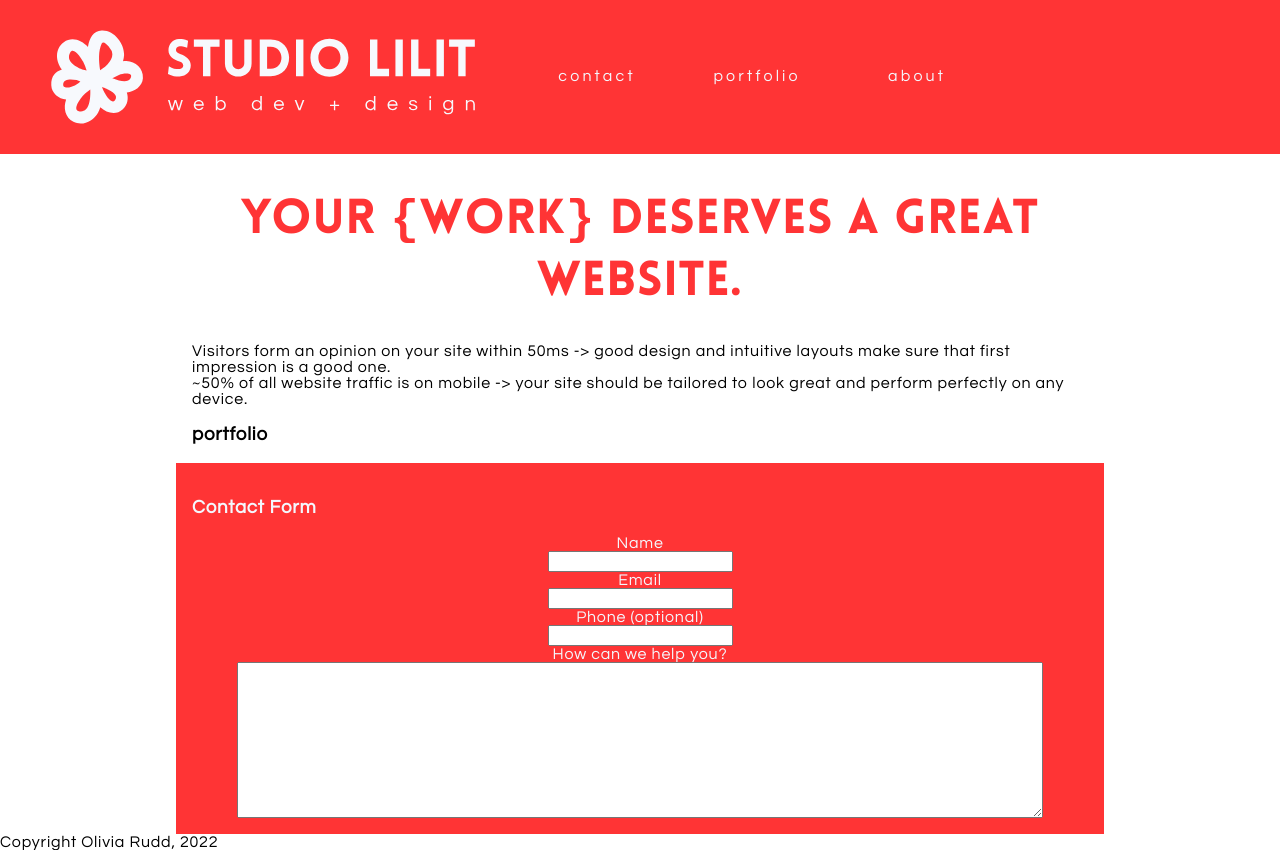
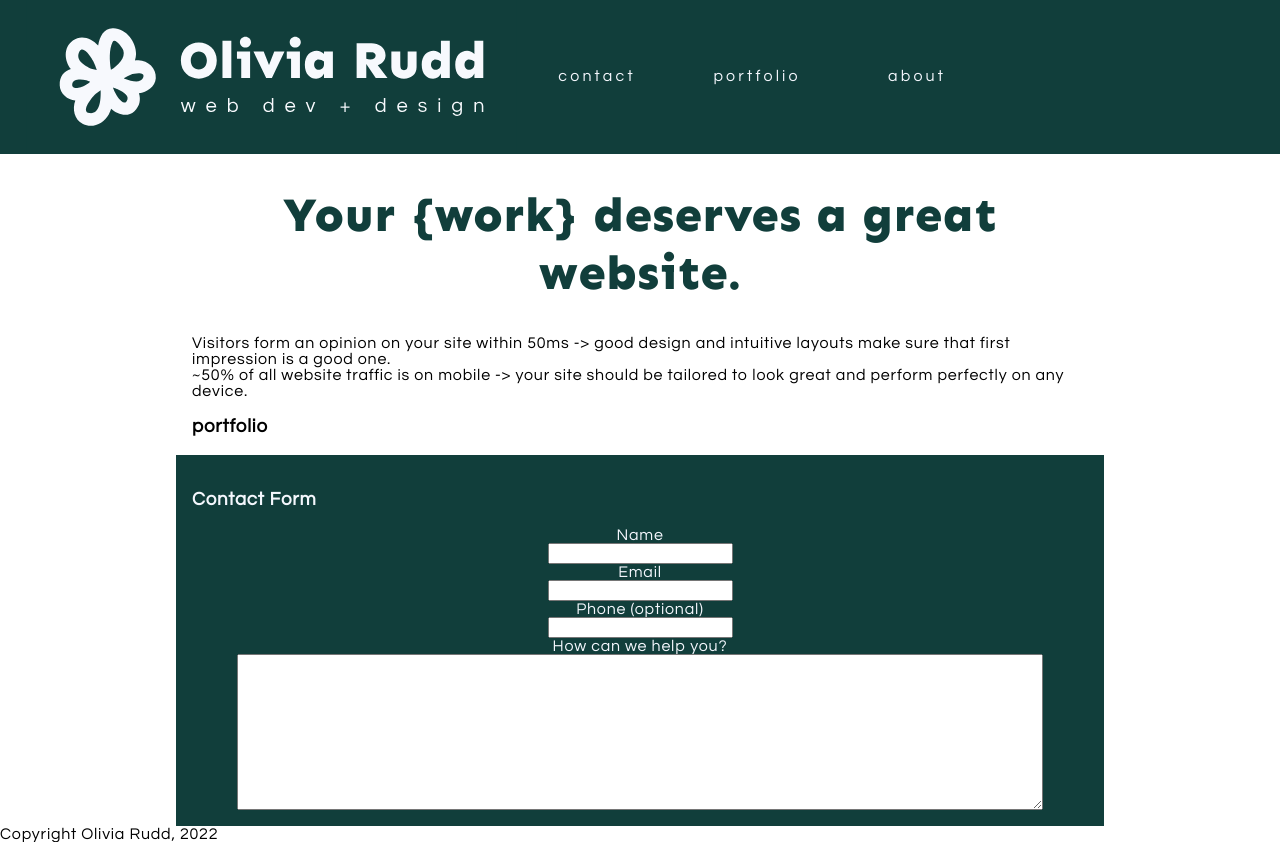
Before and after one commit to olivia-lilit/portfolio, a plain HTML site: page index.html in a window 1280 px wide. Drawn offline with Linux system fonts and the light colour scheme.

Commit message:
Change name and color scheme

```diff
--- a/index.html
+++ b/index.html
@@ -9,12 +9,13 @@
     <link rel="preconnect" href="https://fonts.googleapis.com">
     <link rel="preconnect" href="https://fonts.gstatic.com" crossorigin>
     <link href="https://fonts.googleapis.com/css2?family=Questrial&display=swap" rel="stylesheet">
+    <link href="https://fonts.googleapis.com/css2?family=Sen:wght@400;700;800&display=swap" rel="stylesheet">
     <script defer src="scripts.js"></script>
     <title>Studio Lilit</title>
 </head>
 <body>
     <header class="flex">
-        <img class="header-logo" src= "assets/logo.svg" alt="Studio Lilit: Web Dev and Design">
+        <img class="header-logo" src= "assets/main-logo.svg" alt="Studio Lilit: Web Dev and Design">
         <nav>
             <ul class="flex">
                 <li class="flex"><a href="#contact-form" id="contactButton" >contact</a></li>
--- a/styles.css
+++ b/styles.css
@@ -1,8 +1,7 @@
 /* core stuff */
 * {
-    --logo-red: #FF3435;
+    --logo-green: #113E3B;
     --logo-white: rgb(244,247,253);
-    --accent-red:#a50808;
 }
 
 html {
@@ -12,14 +11,6 @@ html {
 
 h1 {
     font-size: 2rem;
-}
-
-@font-face {
-    font-family: 'loveloblack';
-    src: url('assets/lovelo-black-webfont.woff2') format('woff2'),
-         url('assets/lovelo-black-webfont.woff') format('woff');
-    font-weight: normal;
-    font-style: normal;
 }
 
 /* utility classes */
@@ -39,7 +30,7 @@ h1 {
 }
 
 header {
-    background-color: var(--logo-red);
+    background-color: var(--logo-green);
     justify-content: flex-start;
     align-items: center;
     padding: 0 2%;
@@ -62,14 +53,14 @@ nav a {
     transition: all .4s;
     letter-spacing: .2rem;
     padding: .5rem;
-    border-bottom: 2px solid var(--logo-red);
+    border-bottom: 2px solid var(--logo-green);
 
 
 
 }
 
 nav a:hover {
-    background-color: var(--logo-red);
+    background-color: var(--logo-green);
     border-bottom: 2px solid var(--logo-white);
 }
 /* main */
@@ -84,10 +75,11 @@ main>* {
 }
 
 h1 {
-    color: var(--logo-red);
+    color: var(--logo-green);
     font-size: 3rem;
     text-align: center;
-    font-family: "loveloblack", monospace;
+    font-family: "Sen", monospace;
+    font-weight: 800;
     /* border-bottom: 3px solid; */
 }
 
@@ -96,7 +88,7 @@ h2 {
 
 /* contact form */
 #contact {
-    background-color: var(--logo-red);
+    background-color: var(--logo-green);
     color: var(--logo-white);
     padding: 1rem;
 }
```
Also changed, not shown: assets/header logo green.svg (added), assets/main-logo.svg (added), 3 other files.
